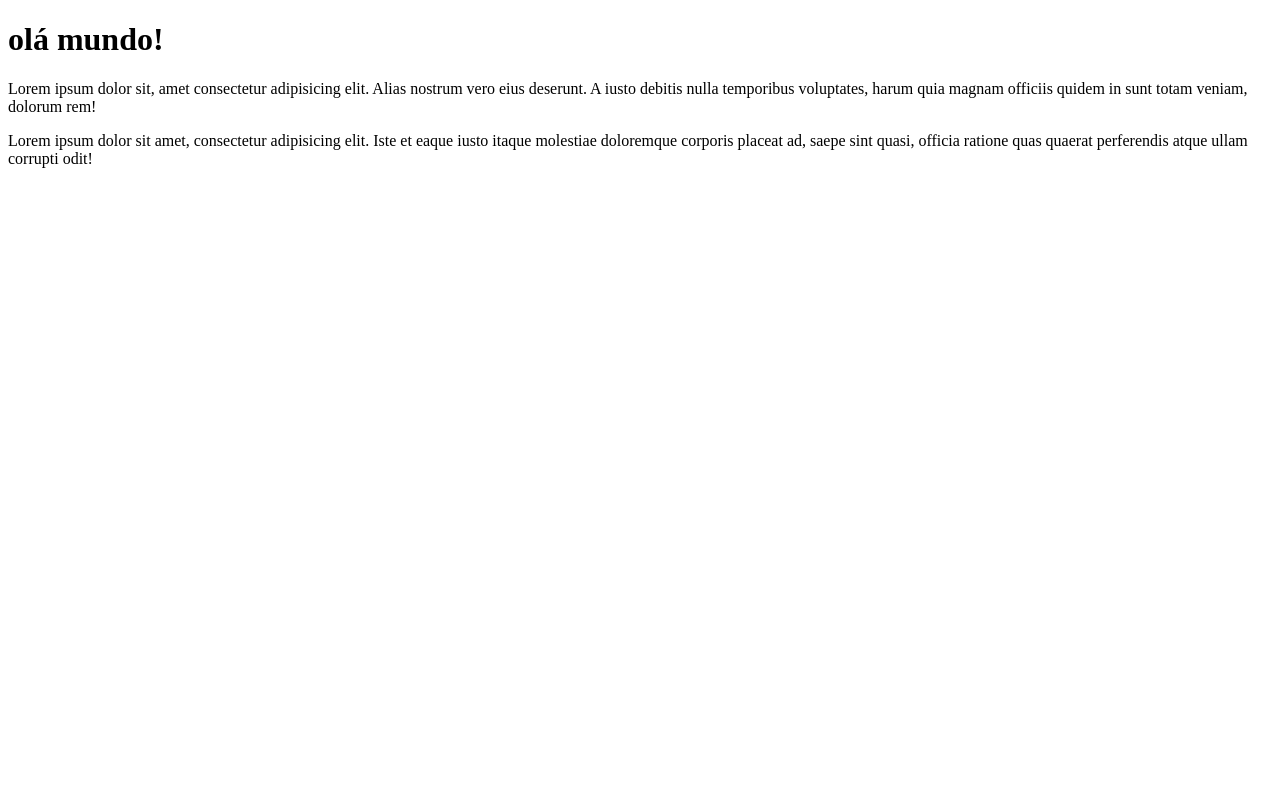
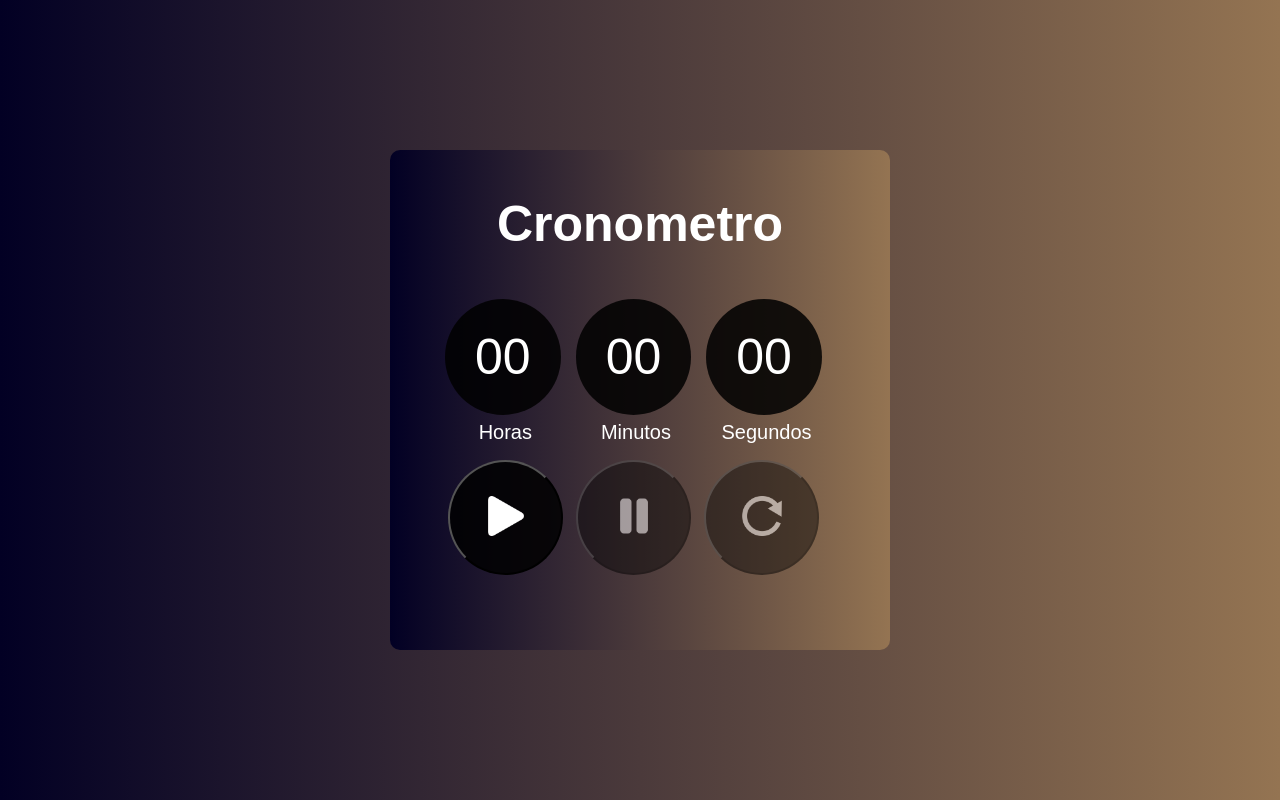
Before and after one commit to Marcos10jose10/Projetos-em-JavaScript, a plain HTML site: page cronometro/index.html in a window 1280 px wide. Drawn offline with Linux system fonts and the light colour scheme.

Commit message:
meu primeiro projeto feitor sozinho

```diff
--- /dev/null
+++ b/cronometro/funcion.js
@@ -0,0 +1,56 @@
+let minuto = document.getElementById('minuto')
+let segundo = document.getElementById('segundo')
+let hora = document.getElementById('hora')
+
+let hh = 0
+let mm = 0
+let ss = 0
+let temp;
+
+function play(){
+    temp = setInterval(() => { tempo(); }, 1000)
+
+    document.getElementById('play').disabled = true
+    document.getElementById('play').style.opacity = "0.5"
+    document.getElementById('stop').style.opacity = "1"
+    document.getElementById('reset').style.opacity = "1"
+}
+function pausar(){
+    clearInterval(temp)
+    document.getElementById('play').disabled = false
+    document.getElementById('play').style.opacity = "1"
+    document.getElementById('stop').style.opacity = "0.5"
+}
+function reset(){
+    clearInterval(temp)
+    hh = 0
+    mm = 0
+    ss = 0
+
+    hora.innerHTML = '00'
+    minuto.innerHTML = '00'
+    segundo.innerText = '00'
+    document.getElementById('play').disabled = false
+    document.getElementById('play').style.opacity = "1"
+    document.getElementById('reset').style.opacity = "0.5"
+
+}
+function tempo(){
+    ss++
+    if(ss == 59){
+
+        ss = 00
+        mm++
+    }
+    if(mm == 59){
+        mm = 00
+        hh++
+    }
+    let cronometroSS = (ss < 10 ? '0' + ss : ss);
+    let cronometroMM= (mm < 10 ? '0' + mm : mm);
+    let cronometroHH = (hh < 10 ? '0' + hh : hh);
+
+    segundo.innerText = cronometroSS
+    minuto.innerText = cronometroMM
+    hora.innerText = cronometroHH
+}
--- a/cronometro/index.html
+++ b/cronometro/index.html
@@ -4,12 +4,33 @@
     <meta charset="UTF-8">
     <meta http-equiv="X-UA-Compatible" content="IE=edge">
     <meta name="viewport" content="width=device-width, initial-scale=1.0">
+    <link rel="stylesheet" href="stype.css">
     <title>Meu primeiro projeto em repositorio</title>
 </head>
 <body>
-    <h1>olá mundo!</h1>
-    <p>Lorem ipsum dolor sit, amet consectetur adipisicing elit. Alias nostrum vero eius deserunt. A iusto debitis nulla temporibus voluptates, harum quia magnam officiis quidem in sunt totam veniam, dolorum rem!</p>
-    <p>Lorem ipsum dolor sit amet, consectetur adipisicing elit. Iste et eaque iusto itaque molestiae doloremque corporis placeat ad, saepe sint quasi, officia ratione quas quaerat perferendis atque ullam corrupti odit!</p>
+    <div class="container">
+       <header class="header">
+        <h1>Cronometro</h1>
+    </header>
+    <main class="main">
+        <div class="contador">
+            <ul>
+                <li><span id="hora">00</span>
+                    <p>Horas</p></li>
+                <li><span id="minuto">00</span>
+                    <p>Minutos</p></li>
+                <li><span id="segundo">00</span>
+                    <p>Segundos</p></li>
+            </ul>
+        </div>
+        <div class="icones">
+            <button id="play" onclick="play()"><img src="icones/botao-play-ponta-de-seta (1).png" alt="" id="icones-play"></button>
+            <button id="stop" onclick="pausar()"><img src="icones/pausa (1).png" alt=""></button>
+            <button id="reset" onclick="reset()"><img src="icones/rotating-arrow-symbol.png" alt=""></button>
 
+        </div>
+    </main>
+    </div>
+    <script src="funcion.js"></script>
 </body>
 </html>
--- /dev/null
+++ b/cronometro/stype.css
@@ -0,0 +1,74 @@
+body{
+    background: rgb(2,0,36);
+background: linear-gradient(90deg, rgba(2,0,36,1) 0%, rgba(148,116,82,1) 100%, rgba(112,40,145,1) 100%, rgba(12,40,35,1) 100%);
+    margin: 0;
+    text-align: center;
+    font-family: Arial, Helvetica, sans-serif;
+}
+
+.header h1{
+    font-size: 50px;
+    margin-top: 150px;
+    padding: 45px;
+    color: white;
+}
+
+/*para definir o fundo do cronometro*/
+.container{
+
+    width: 500px;
+    height: 500px;
+    margin: auto;
+    border-radius: 10px;
+
+    background: rgb(2,0,36);
+background: linear-gradient(90deg, rgba(2,0,36,1) 0%, rgba(148,116,82,1) 100%, rgba(112,40,145,1) 100%, rgba(12,40,35,1) 100%);
+}
+
+/*para definir a possicão do icones/button e os estilos*/
+.main{
+position: absolute;
+margin-left: -535px;
+margin-top: -20px;
+}
+.contador ul{
+    list-style: none;
+    display: flex;
+    margin-left: 535px;
+}
+.contador span{
+    background: rgba(0, 0, 0, 0.851);
+    border-radius: 100%;
+    color: white;
+    padding: 30px;
+    margin-left: 15px;
+    font-size: 50px;
+}
+.contador p{
+    color: white;
+    margin-top: 35px;
+    margin-left: 20px;
+    font-size: 20px;
+}
+.icones{
+    position:absolute;
+    display: flex;
+    margin-left: 580px;
+}
+.icones button{
+    margin-top: -20PX;
+    margin-left: 13PX;
+    background: rgba(0, 0, 0, 0.851);
+    border-radius: 100%;
+    width: 115px;
+    height: 115px;
+    margin-bottom: 20px;
+}
+#stop, #reset{
+    opacity: 0.5;
+}
+.icones img{
+    width: 40px;
+    height: 40px;
+
+}
```
Also changed, not shown: cronometro/icones/botao-play-ponta-de-seta (1).png (added), cronometro/icones/botao-play-ponta-de-seta.png (added), cronometro/icones/pausa (1).png (added), cronometro/icones/pausa.png (added), cronometro/icones/reload (1).png (added), cronometro/icones/reload.png (added), cronometro/icones/rotating-arrow-symbol.png (added).
